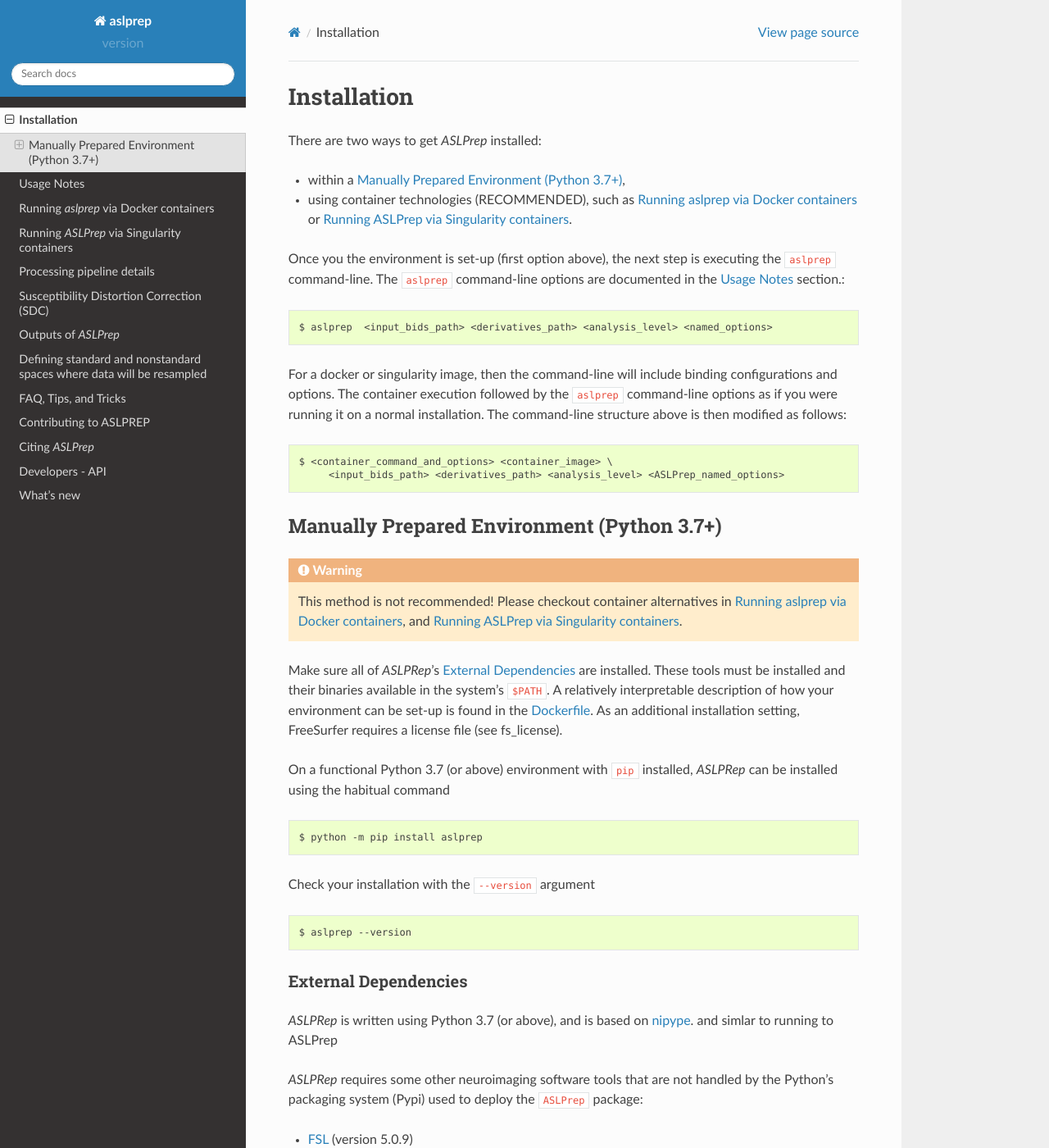
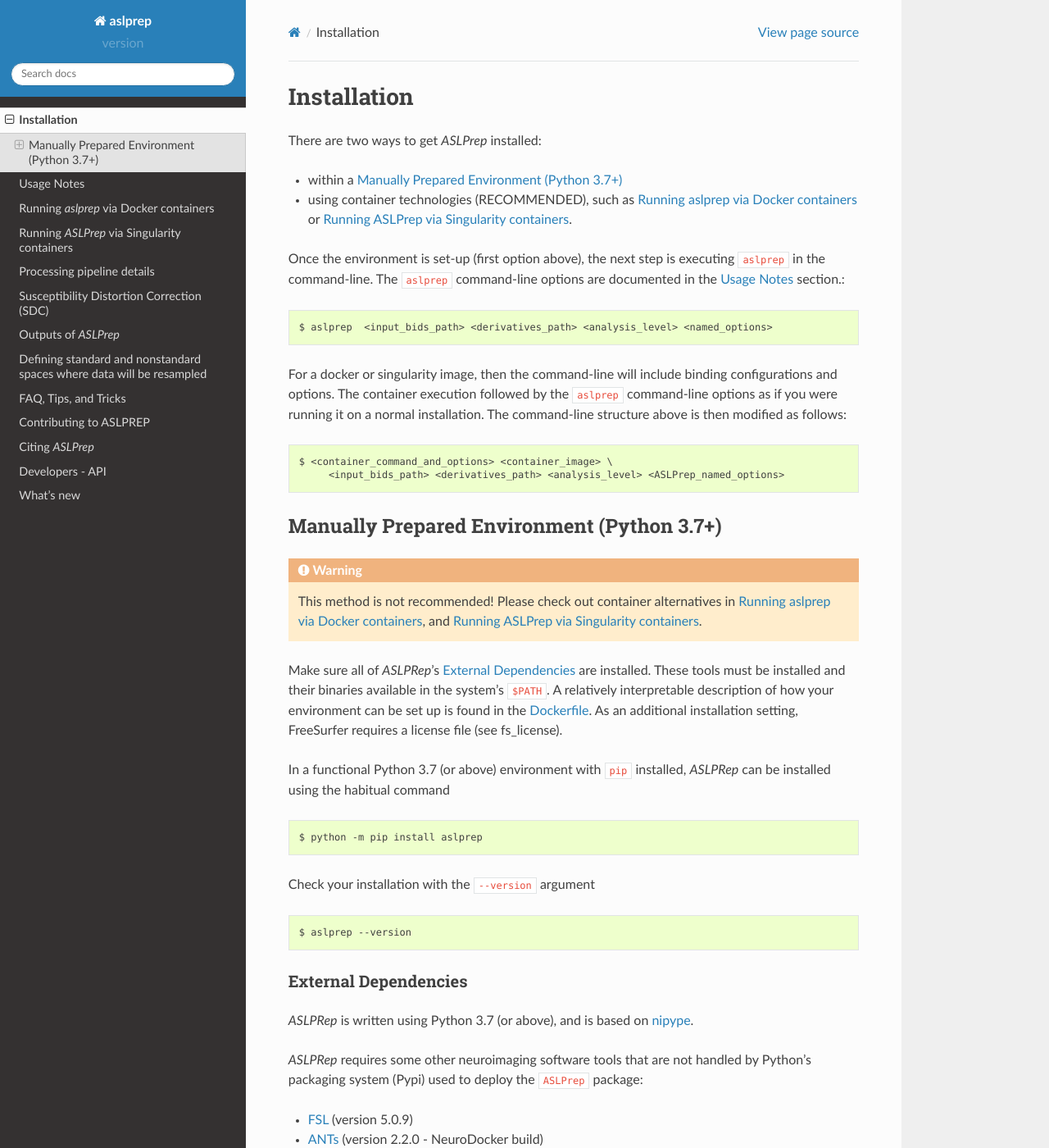
Before and after one commit to PennLINC/aslprep, a Sphinx documentation site: the page built from docs/installation.rst, in a window 1280 px wide and 1400 px high. Shown: the whole window at 82% size. Built offline with Sphinx 7.4.7 and the Read the Docs theme 2.0.0, drawn with Linux system fonts in a browser that asks for light colours.

Commit message:
copy edits to installation.rst

```diff
--- a/docs/installation.rst
+++ b/docs/installation.rst
@@ -6,13 +6,13 @@ Installation
 
 There are two ways to get *ASLPrep* installed:
 
-* within a  `Manually Prepared Environment (Python 3.7+)`_,
+* within a  `Manually Prepared Environment (Python 3.7+)`_
 
 * using container technologies (RECOMMENDED), such as :ref:`run_docker`
   or :ref:`run_singularity`.
 
-Once you the  environment  is  set-up (first option above),
-the next step is executing the ``aslprep`` command-line.
+Once the  environment  is  set-up (first option above),
+the next step is executing ``aslprep`` in the command-line.
 The ``aslprep`` command-line options are documented in the :ref:`usage`
 section.::
 
@@ -33,17 +33,17 @@ Manually Prepared Environment (Python 3.7+)
 
 .. warning::
 
-   This method is not recommended! Please checkout container alternatives
+   This method is not recommended! Please check out container alternatives
    in :ref:`run_docker`, and :ref:`run_singularity`.
 
 Make sure all of *ASLPRep*'s `External Dependencies`_ are installed.
 These tools must be installed and their binaries available in the
 system's ``$PATH``.
-A relatively interpretable description of how your environment can be set-up
+A relatively interpretable description of how your environment can be set up
 is found in the `Dockerfile <https://github.com/pennlinc/aslprep/blob/master/Dockerfile>`_.
 As an additional installation setting, FreeSurfer requires a license file (see :ref:`fs_license`).
 
-On a functional Python 3.7 (or above) environment with ``pip`` installed,
+In a functional Python 3.7 (or above) environment with ``pip`` installed,
 *ASLPRep* can be installed using the habitual command ::
 
     $ python -m pip install aslprep
@@ -57,10 +57,10 @@ External Dependencies
 ---------------------
 
 *ASLPRep* is written using Python 3.7 (or above), and is based on
-nipype_. and simlar to running to ASLPrep
+nipype_.
 
 *ASLPRep* requires some other neuroimaging software tools that are
-not handled by the Python's packaging system (Pypi) used to deploy
+not handled by Python's packaging system (Pypi) used to deploy
 the ``ASLPrep`` package:
 
 - FSL_ (version 5.0.9)
```
